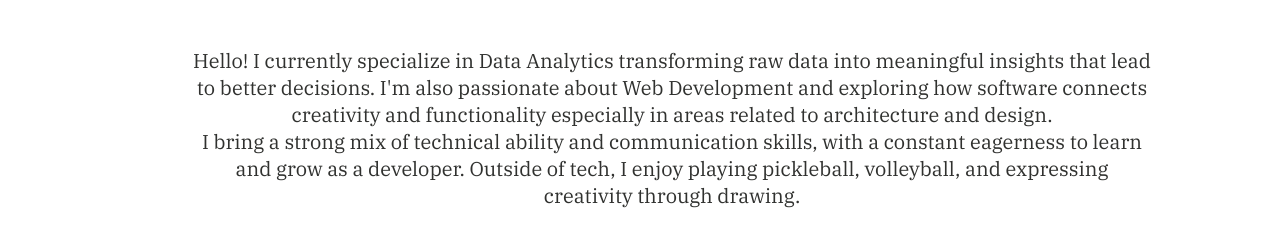
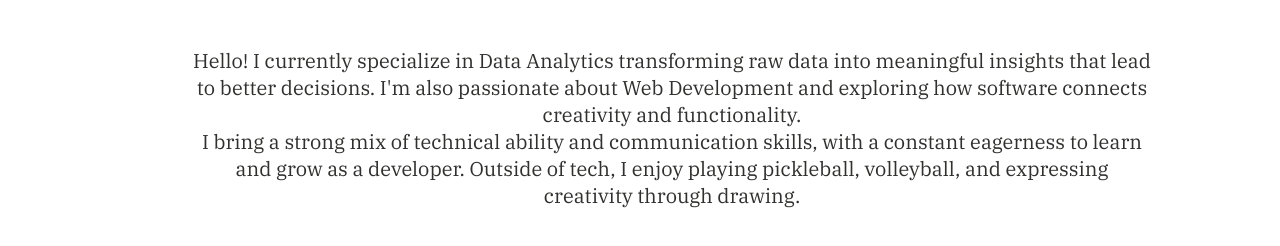
Before and after one commit to Jon-Quin/Jonatan-Website-Portfolio, a plain HTML site: page index.html in a window 1280 px wide. Shown: the part 268-514 px from the top of the page. Drawn offline with Linux system fonts and the light colour scheme.

Commit message:
Add files via upload
Updated summary to make it shorter and better.

```diff
--- a/index.html
+++ b/index.html
@@ -31,7 +31,7 @@
         </div>
 
         <section class="summary">
-            <h3>Hello! I currently  specialize in Data Analytics transforming raw data into meaningful insights that lead to better decisions. I'm also passionate about Web Development and exploring how software connects creativity and functionality especially in areas related to architecture and design. <br>
+            <h3>Hello! I currently  specialize in Data Analytics transforming raw data into meaningful insights that lead to better decisions. I'm also passionate about Web Development and exploring how software connects creativity and functionality. <br>
             I bring a strong mix of technical ability and communication skills, with a constant eagerness to learn and grow as a developer. Outside of tech, I enjoy playing pickleball, volleyball, and expressing creativity through drawing.</h3>
         </section>
     </div>
```
